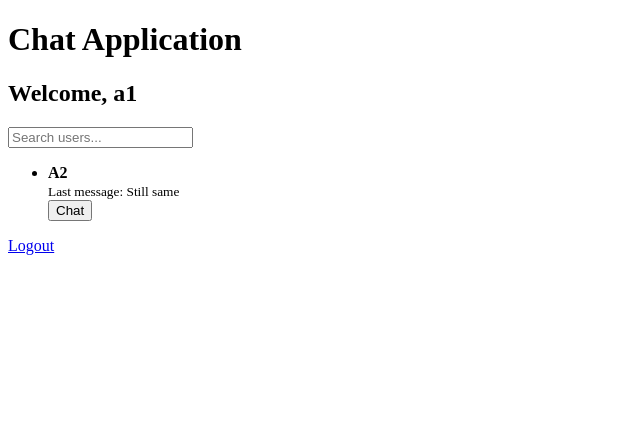
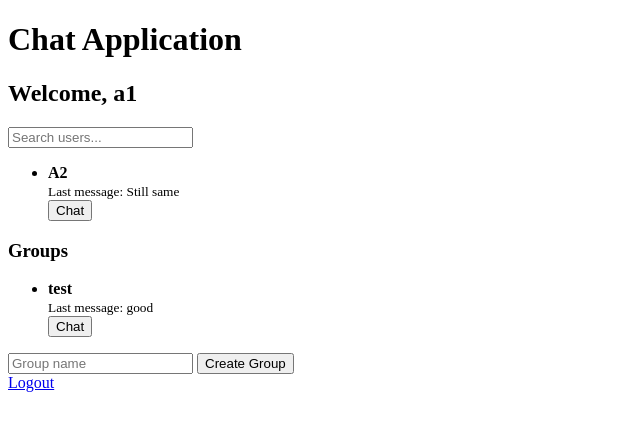
Before and after one commit to F3rNaNDEZ57/PyChatServer, a Flask app: page / in a window 1280 px wide. Shown: the top 431 px of the page, without its empty margins (0-640 px from the left). Run offline with Flask 3, Linux system fonts and the light colour scheme; a user stored in the database is signed in; data comes from the database, SQL or seed files in the repository; both versions use the stored data as it was after the commit; some libraries are stand-ins or nearby versions.

Commit message:
groupchat is working but DM is mess but after refreshing its good

```diff
--- a/server.py
+++ b/server.py
@@ -11,9 +11,10 @@ socketio = SocketIO(app)
 login_manager = LoginManager(app)
 login_manager.login_view = 'login'
 
-# Database connection
-conn = sqlite3.connect('chat.db', check_same_thread=False)
-cursor = conn.cursor()
+def get_db_connection():
+    conn = sqlite3.connect('chat.db')
+    conn.row_factory = sqlite3.Row
+    return conn
 
 class User(UserMixin):
     def __init__(self, id, username, password):
@@ -23,10 +24,13 @@ class User(UserMixin):
 
 @login_manager.user_loader
 def load_user(user_id):
+    conn = get_db_connection()
+    cursor = conn.cursor()
     cursor.execute("SELECT id, username, password FROM users WHERE id = ?", (user_id,))
     user = cursor.fetchone()
+    conn.close()
     if user:
-        return User(id=user[0], username=user[1], password=user[2])
+        return User(id=user['id'], username=user['username'], password=user['password'])
     return None
 
 @app.route('/register', methods=['GET', 'POST'])
@@ -34,8 +38,11 @@ def register():
     form = RegistrationForm()
     if form.validate_on_submit():
         hashed_password = generate_password_hash(form.password.data, method='pbkdf2:sha256')
+        conn = get_db_connection()
+        cursor = conn.cursor()
         cursor.execute("INSERT INTO users (username, password) VALUES (?, ?)", (form.username.data, hashed_password))
         conn.commit()
+        conn.close()
         flash('You have successfully registered! You can now login.', 'success')
         return redirect(url_for('login'))
     return render_template('register.html', form=form)
@@ -44,10 +51,13 @@ def register():
 def login():
     form = LoginForm()
     if form.validate_on_submit():
+        conn = get_db_connection()
+        cursor = conn.cursor()
         cursor.execute("SELECT id, username, password FROM users WHERE username = ?", (form.username.data,))
         user = cursor.fetchone()
-        if user and check_password_hash(user[2], form.password.data):
-            user_obj = User(id=user[0], username=user[1], password=user[2])
+        conn.close()
+        if user and check_password_hash(user['password'], form.password.data):
+            user_obj = User(id=user['id'], username=user['username'], password=user['password'])
             login_user(user_obj)
             return redirect(url_for('index'))
         else:
@@ -63,42 +73,63 @@ def logout():
 @app.route('/')
 @login_required
 def index():
+    conn = get_db_connection()
+    cursor = conn.cursor()
     cursor.execute('''
-    SELECT u.id, u.username, MAX(m.timestamp), m.message
+    SELECT u.id, u.username, MAX(m.timestamp) as last_message_time, m.message as last_message
     FROM users u
-    JOIN messages m ON (u.id = m.sender_id AND m.recipient_id = ?) OR (u.id = m.recipient_id AND m.sender_id = ?)
+    LEFT JOIN messages m ON (u.id = m.sender_id AND m.recipient_id = ?) OR (u.id = m.recipient_id AND m.sender_id = ?)
     WHERE u.id != ?
     GROUP BY u.id
-    ORDER BY MAX(m.timestamp) DESC
+    HAVING MAX(m.timestamp) IS NOT NULL
+    ORDER BY last_message_time DESC
     ''', (current_user.id, current_user.id, current_user.id))
     users = cursor.fetchall()
-    return render_template('index.html', username=current_user.username, users=users)
 
+    cursor.execute('''
+    SELECT g.id, g.name, MAX(m.timestamp) as last_message_time, m.message as last_message
+    FROM groups g
+    JOIN group_members gm ON gm.group_id = g.id
+    LEFT JOIN group_messages m ON m.group_id = g.id
+    WHERE gm.user_id = ?
+    GROUP BY g.id, g.name
+    ORDER BY last_message_time DESC
+    ''', (current_user.id,))
+    groups = cursor.fetchall()
+    conn.close()
+
+    return render_template('index.html', username=current_user.username, users=users, groups=groups)
 
 @app.route('/search_users', methods=['GET'])
 @login_required
 def search_users():
     search_query = request.args.get('query')
+    conn = get_db_connection()
+    cursor = conn.cursor()
     cursor.execute("SELECT id, username FROM users WHERE username LIKE ? AND id != ?", (f'%{search_query}%', current_user.id))
     users = cursor.fetchall()
-    return jsonify(users)
-
+    conn.close()
+    return jsonify([{"id": user["id"], "username": user["username"]} for user in users])
 
 @app.route('/chat/<recipient_username>', methods=['GET'])
 @login_required
 def chat(recipient_username):
+    conn = get_db_connection()
+    cursor = conn.cursor()
     cursor.execute("SELECT id FROM users WHERE username = ?", (recipient_username,))
     recipient = cursor.fetchone()
+    conn.close()
     if recipient:
         return render_template('chat.html', username=current_user.username, recipient_username=recipient_username)
     else:
         flash('User not found.', 'danger')
         return redirect(url_for('index'))
 
-
 @app.route('/chat_history/<recipient_username>', methods=['GET'])
 @login_required
 def chat_history(recipient_username):
+    conn = get_db_connection()
+    cursor = conn.cursor()
     cursor.execute("SELECT id FROM users WHERE username = ?", (recipient_username,))
     recipient = cursor.fetchone()
     if recipient:
@@ -107,40 +138,106 @@ def chat_history(recipient_username):
         FROM messages
         WHERE (sender_id = ? AND recipient_id = ?) OR (sender_id = ? AND recipient_id = ?)
         ORDER BY timestamp ASC
-        ''', (current_user.id, recipient[0], recipient[0], current_user.id))
+        ''', (current_user.id, recipient['id'], recipient['id'], current_user.id))
         messages = cursor.fetchall()
+        conn.close()
         messages = [
-            {"sender_id": msg[0], "recipient_id": msg[1], "message": msg[2], "timestamp": msg[3]}
+            {"sender_id": msg["sender_id"], "recipient_id": msg["recipient_id"], "message": msg["message"], "timestamp": msg["timestamp"]}
             for msg in messages
         ]
         return jsonify(messages)
     return jsonify([])
 
+@app.route('/create_group', methods=['POST'])
+@login_required
+def create_group():
+    group_name = request.form.get('group_name')
+    conn = get_db_connection()
+    cursor = conn.cursor()
+    cursor.execute("INSERT INTO groups (name, creator_id) VALUES (?, ?)", (group_name, current_user.id))
+    group_id = cursor.lastrowid
+    cursor.execute("INSERT INTO group_members (group_id, user_id) VALUES (?, ?)", (group_id, current_user.id))
+    conn.commit()
+    conn.close()
+
+    # Emit event to notify all users about the new group
+    socketio.emit('new_group', {'group_id': group_id, 'group_name': group_name, 'last_message': 'No messages yet'})
+
+    return redirect(url_for('index'))
+
+@app.route('/add_group_member', methods=['POST'])
+@login_required
+def add_group_member():
+    group_id = request.form.get('group_id')
+    username = request.form.get('username')
+    conn = get_db_connection()
+    cursor = conn.cursor()
+    cursor.execute("SELECT id FROM users WHERE username = ?", (username,))
+    user = cursor.fetchone()
+    if user:
+        cursor.execute("INSERT INTO group_members (group_id, user_id) VALUES (?, ?)", (group_id, user['id']))
+        conn.commit()
+    conn.close()
+    return redirect(url_for('group_chat', group_id=group_id))
+
+@app.route('/group_chat/<int:group_id>', methods=['GET'])
+@login_required
+def group_chat(group_id):
+    conn = get_db_connection()
+    cursor = conn.cursor()
+    cursor.execute("SELECT name FROM groups WHERE id = ?", (group_id,))
+    group = cursor.fetchone()
+    conn.close()
+    if group:
+        return render_template('group_chat.html', username=current_user.username, group_name=group['name'], group_id=group_id)
+    else:
+        flash('Group not found.', 'danger')
+        return redirect(url_for('index'))
+
+@app.route('/group_chat_history/<int:group_id>', methods=['GET'])
+@login_required
+def group_chat_history(group_id):
+    conn = get_db_connection()
+    cursor = conn.cursor()
+    cursor.execute('''
+    SELECT sender_id, message, timestamp
+    FROM group_messages
+    WHERE group_id = ?
+    ORDER BY timestamp ASC
+    ''', (group_id,))
+    messages = cursor.fetchall()
+    conn.close()
+    messages = [
+        {"sender_id": msg["sender_id"], "message": msg["message"], "timestamp": msg["timestamp"]}
+        for msg in messages
+    ]
+    return jsonify(messages)
 
 @socketio.on('join')
 def handle_join(data):
     room = data['username']
     join_room(room)
 
-
 @socketio.on('leave')
 def handle_leave(data):
     room = data['username']
     leave_room(room)
-
 
 @socketio.on('message')
 def handle_message(data):
     recipient_username = data['recipient']
     message = data['message']
 
+    conn = get_db_connection()
+    cursor = conn.cursor()
     cursor.execute("SELECT id FROM users WHERE username = ?", (recipient_username,))
     recipient = cursor.fetchone()
 
     if recipient:
         cursor.execute("INSERT INTO messages (sender_id, recipient_id, message) VALUES (?, ?, ?)",
-                       (current_user.id, recipient[0], message))
+                       (current_user.id, recipient['id'], message))
         conn.commit()
+        conn.close()
         emit('message', {'sender': current_user.username, 'message': message}, room=recipient_username)
         emit('message', {'sender': current_user.username, 'message': message}, room=current_user.username)
         # Notify index.html to update
@@ -148,18 +245,38 @@ def handle_message(data):
     else:
         emit('message', {'sender': 'System', 'message': 'Recipient not found.'}, room=current_user.username)
 
+@socketio.on('join_group')
+def handle_join_group(data):
+    join_room(data['group_id'])
+
+@socketio.on('leave_group')
+def handle_leave_group(data):
+    leave_room(data['group_id'])
+
+@socketio.on('group_message')
+def handle_group_message(data):
+    group_id = data['group_id']
+    message = data['message']
+
+    conn = get_db_connection()
+    cursor = conn.cursor()
+    cursor.execute("INSERT INTO group_messages (group_id, sender_id, message) VALUES (?, ?, ?)",
+                   (group_id, current_user.id, message))
+    conn.commit()
+    conn.close()
+    emit('group_message', {'sender': current_user.username, 'message': message}, room=group_id)
+    # Notify index.html to update
+    emit('update_group_list', {'group_id': group_id, 'message': message}, broadcast=True)
 
 @socketio.on('connect')
 def handle_connect():
     if current_user.is_authenticated:
         join_room(current_user.username)
 
-
 @socketio.on('disconnect')
 def handle_disconnect():
     if current_user.is_authenticated:
         leave_room(current_user.username)
 
-
 if __name__ == '__main__':
     socketio.run(app, debug=True)
--- a/static/js/scripts.js
+++ b/static/js/scripts.js
@@ -16,8 +16,64 @@ socket.on('message', (data) => {
     document.getElementById('chat').appendChild(li);
 });
 
+socket.on('update_user_list', (data) => {
+    const userElement = document.getElementById(`user-${data.sender}`);
+    if (userElement) {
+        userElement.querySelector('small').textContent = `Last message: ${data.message}`;
+    } else {
+        const userList = document.getElementById('user-list');
+        const li = document.createElement('li');
+        li.id = `user-${data.sender}`;
+        li.innerHTML = `
+            <div>
+                <strong>${data.sender}</strong><br>
+                <small>Last message: ${data.message}</small><br>
+                <button onclick="window.location.href='${window.location.origin}/chat/${data.sender}'">Chat</button>
+            </div>
+        `;
+        userList.appendChild(li);
+    }
+});
+
+socket.on('update_group_list', (data) => {
+    const groupElement = document.getElementById(`group-${data.group_id}`);
+    if (groupElement) {
+        groupElement.querySelector('small').textContent = `Last message: ${data.message}`;
+    } else {
+        const groupList = document.getElementById('group-list');
+        const li = document.createElement('li');
+        li.id = `group-${data.group_id}`;
+        li.innerHTML = `
+            <div>
+                <strong>${data.group_name}</strong><br>
+                <small>Last message: ${data.message}</small><br>
+                <button onclick="window.location.href='${window.location.origin}/group_chat/${data.group_id}'">Chat</button>
+            </div>
+        `;
+        groupList.appendChild(li);
+    }
+});
+
+socket.on('new_group', (data) => {
+    const groupList = document.getElementById('group-list');
+    const li = document.createElement('li');
+    li.id = `group-${data.group_id}`;
+    li.innerHTML = `
+        <div>
+            <strong>${data.group_name}</strong><br>
+            <small>Last message: ${data.last_message}</small><br>
+            <button onclick="window.location.href='${window.location.origin}/group_chat/${data.group_id}'">Chat</button>
+        </div>
+    `;
+    groupList.appendChild(li);
+});
+
 function searchUsers() {
     const query = document.getElementById('search').value;
+    if (query.trim() === '') {
+        document.getElementById('search-results').innerHTML = '';
+        return;
+    }
     fetch(`/search_users?query=${query}`)
         .then(response => response.json())
         .then(users => {
@@ -27,8 +83,8 @@ function searchUsers() {
                 const li = document.createElement('li');
                 li.innerHTML = `
                     <div>
-                        <strong>${user[1]}</strong><br>
-                        <button onclick="window.location.href='${window.location.origin}/chat/${user[1]}'">Chat</button>
+                        <strong>${user.username}</strong><br>
+                        <button onclick="window.location.href='${window.location.origin}/chat/${user.username}'">Chat</button>
                     </div>
                 `;
                 userList.appendChild(li);
--- a/templates/index.html
+++ b/templates/index.html
@@ -17,19 +17,40 @@
 <body>
     <h1>Chat Application</h1>
     <h2>Welcome, {{ username }}</h2>
+
     <input type="text" id="search" placeholder="Search users..." oninput="searchUsers()">
     <ul id="user-list">
         {% for user in users %}
-        <li id="user-{{ user[1] }}">
+        <li id="user-{{ user.id }}">
             <div>
-                <strong>{{ user[1] }}</strong><br>
-                <small>Last message: {{ user[3] or 'No messages yet' }}</small><br>
-                <button onclick="window.location.href='{{ url_for('chat', recipient_username=user[1]) }}'">Chat</button>
+                <strong>{{ user.username }}</strong><br>
+                <small>Last message: {{ user.last_message or 'No messages yet' }}</small><br>
+                <button onclick="window.location.href='{{ url_for('chat', recipient_username=user.username) }}'">Chat</button>
             </div>
         </li>
         {% endfor %}
     </ul>
+
     <ul id="search-results"></ul>
+
+    <h3>Groups</h3>
+    <ul id="group-list">
+        {% for group in groups %}
+        <li id="group-{{ group.id }}">
+            <div>
+                <strong>{{ group.name }}</strong><br>
+                <small>Last message: {{ group.last_message or 'No messages yet' }}</small><br>
+                <button onclick="window.location.href='{{ url_for('group_chat', group_id=group.id) }}'">Chat</button>
+            </div>
+        </li>
+        {% endfor %}
+    </ul>
+
+    <form action="{{ url_for('create_group') }}" method="post">
+        <input type="text" name="group_name" placeholder="Group name">
+        <button type="submit">Create Group</button>
+    </form>
+
     <a href="{{ url_for('logout') }}">Logout</a>
 
     <script>
@@ -62,6 +83,39 @@
             }
         });
 
+        socket.on('update_group_list', (data) => {
+            const groupElement = document.getElementById(`group-${data.group_id}`);
+            if (groupElement) {
+                groupElement.querySelector('small').textContent = `Last message: ${data.message}`;
+            } else {
+                const groupList = document.getElementById('group-list');
+                const li = document.createElement('li');
+                li.id = `group-${data.group_id}`;
+                li.innerHTML = `
+                    <div>
+                        <strong>${data.group_name}</strong><br>
+                        <small>Last message: ${data.message}</small><br>
+                        <button onclick="window.location.href='${window.location.origin}/group_chat/${data.group_id}'">Chat</button>
+                    </div>
+                `;
+                groupList.appendChild(li);
+            }
+        });
+
+        socket.on('new_group', (data) => {
+            const groupList = document.getElementById('group-list');
+            const li = document.createElement('li');
+            li.id = `group-${data.group_id}`;
+            li.innerHTML = `
+                <div>
+                    <strong>${data.group_name}</strong><br>
+                    <small>Last message: ${data.last_message}</small><br>
+                    <button onclick="window.location.href='${window.location.origin}/group_chat/${data.group_id}'">Chat</button>
+                </div>
+            `;
+            groupList.appendChild(li);
+        });
+
         function searchUsers() {
             const query = document.getElementById('search').value;
             if (query.trim() === '') {
@@ -77,8 +131,8 @@
                         const li = document.createElement('li');
                         li.innerHTML = `
                             <div>
-                                <strong>${user[1]}</strong><br>
-                                <button onclick="window.location.href='${window.location.origin}/chat/${user[1]}'">Chat</button>
+                                <strong>${user.username}</strong><br>
+                                <button onclick="window.location.href='${window.location.origin}/chat/${user.username}'">Chat</button>
                             </div>
                         `;
                         userList.appendChild(li);
```
Also changed, not shown: db_setup.py (+33 -0 lines), static/js/group_chat_scripts.js (added, +88 -0 lines), templates/group_chat.html (added, +72 -0 lines), chat.db.
